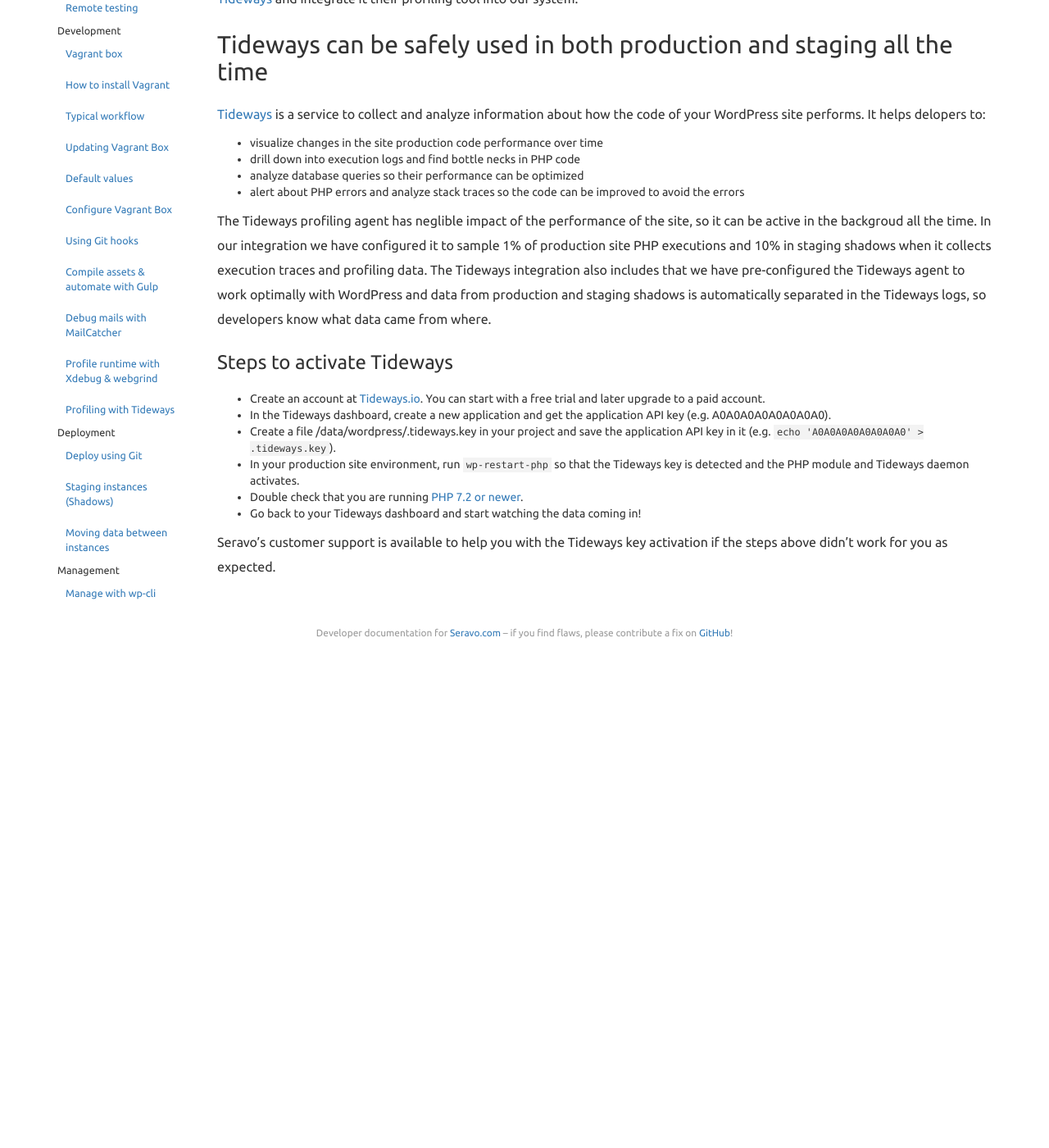
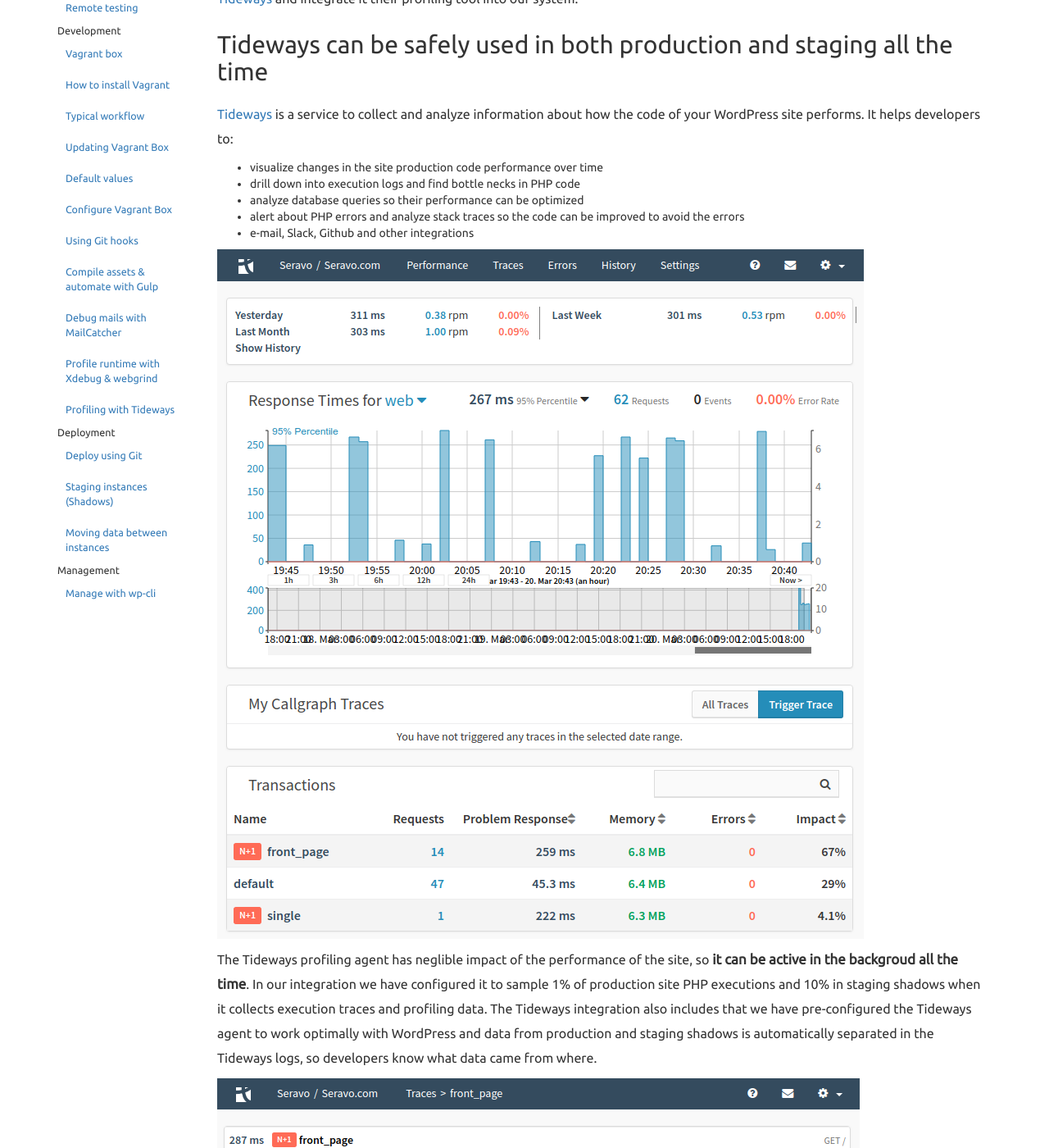
Before and after one commit to Seravo/docs, a Jekyll site: the page built from _posts/2018-03-14-tideways.md, in a window 1280 px wide and 1400 px high, scrolled down 614 px. Shown: the whole window at 82% size. Built offline with Jekyll 4.4.1, drawn with Linux system fonts in a browser that asks for light colours; nearby versions of some CDN libraries; before the commit the page ends 1424 px from its top, so only the background shows below that; some of the changed lines change nothing that is shown; some of the changed text lies outside the part shown.

Commit message:
Extend Tideways docs with more text and images

```diff
--- a/_posts/2018-03-14-tideways.md
+++ b/_posts/2018-03-14-tideways.md
@@ -16,13 +16,20 @@
 
 ## Tideways can be safely used in both production and staging all the time
 
-[Tideways](https://tideways.io/?pk_campaign=Seravo) is a service to collect and analyze information about how the code of your WordPress site performs. It helps delopers to:
+[Tideways](https://tideways.io/?pk_campaign=Seravo) is a service to collect and analyze information about how the code of your WordPress site performs. It helps developers to:
 * visualize changes in the site production code performance over time
 * drill down into execution logs and find bottle necks in PHP code
 * analyze database queries so their performance can be optimized
 * alert about PHP errors and analyze stack traces so the code can be improved to avoid the errors
+* e-mail, Slack, Github and other integrations
 
-The Tideways profiling agent has neglible impact of the performance of the site, so it can be active in the backgroud all the time. In our integration we have configured it to sample 1% of production site PHP executions and 10% in staging shadows when it collects execution traces and profiling data. The Tideways integration also includes that we have pre-configured the Tideways agent to work optimally with WordPress and data from production and staging shadows is automatically separated in the Tideways logs, so developers know what data came from where.
+![Tideways main dashboard]({{site.baseurl}}/images/tideways-dashboard.png)
+
+The Tideways profiling agent has neglible impact of the performance of the site, so **it can be active in the backgroud all the time**. In our integration we have configured it to sample 1% of production site PHP executions and 10% in staging shadows when it collects execution traces and profiling data. The Tideways integration also includes that we have pre-configured the Tideways agent to work optimally with WordPress and data from production and staging shadows is automatically separated in the Tideways logs, so developers know what data came from where.
+
+![Tideways trace timeline]({{site.baseurl}}/images/tideways-timeline.png)
+
+Tideways offer the same timeline and execution path visualizations as XDebug+Webgrind, but in addition it will also store the PHP profiling traces permanently in an online database so you can compare changes over time and thanks to the team functionalities, you can share the information between all the development team members. Tideways even has some automatic bottle neck detection and improvement suggestions. Analyzing and improving your application could not be easier. Tideways have a wealth of features and we **strongly recommend to try it out**.
 
 ### Steps to activate Tideways
 
```
Also changed, not shown: images/tideways-dashboard.png (added), images/tideways-timeline.png (added).
